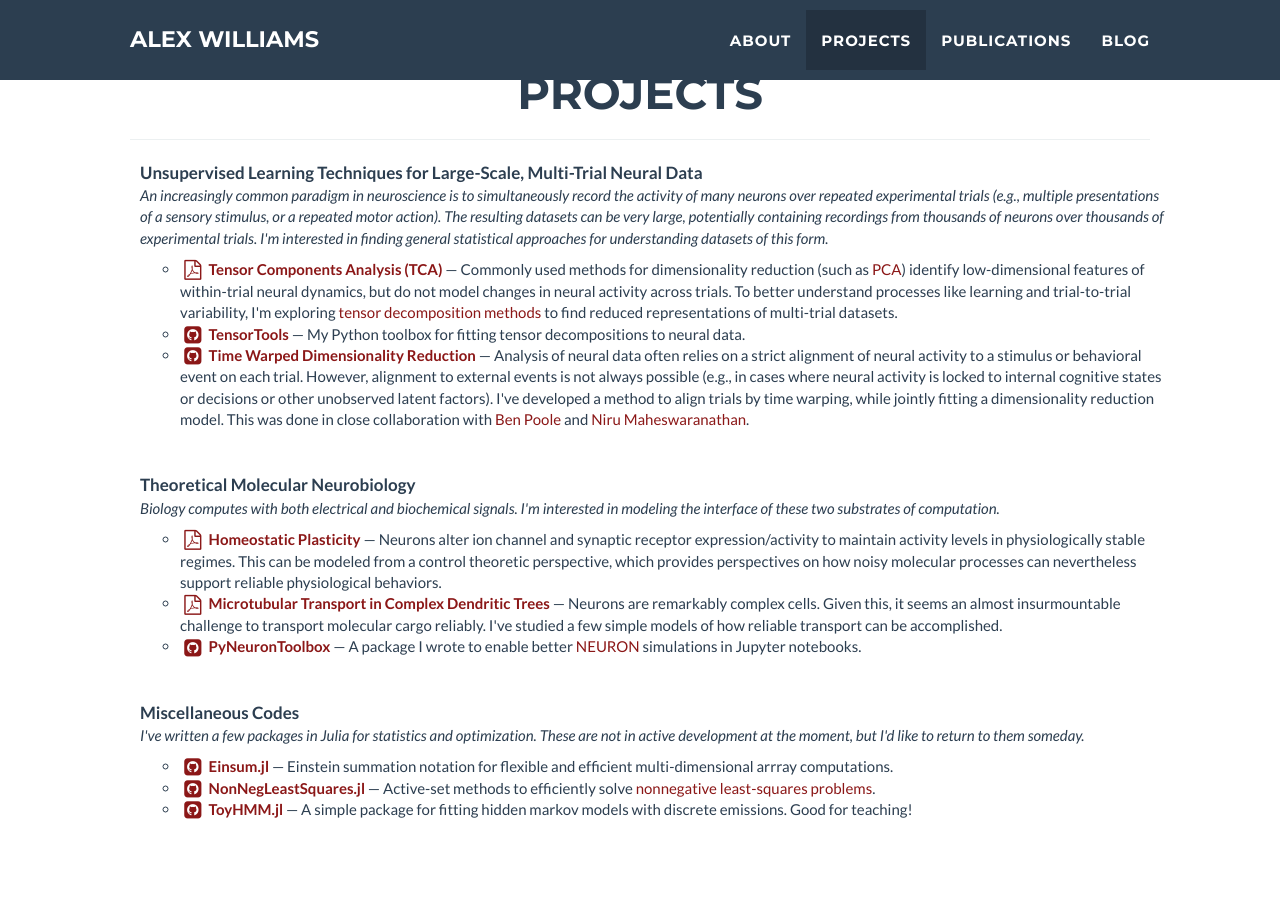
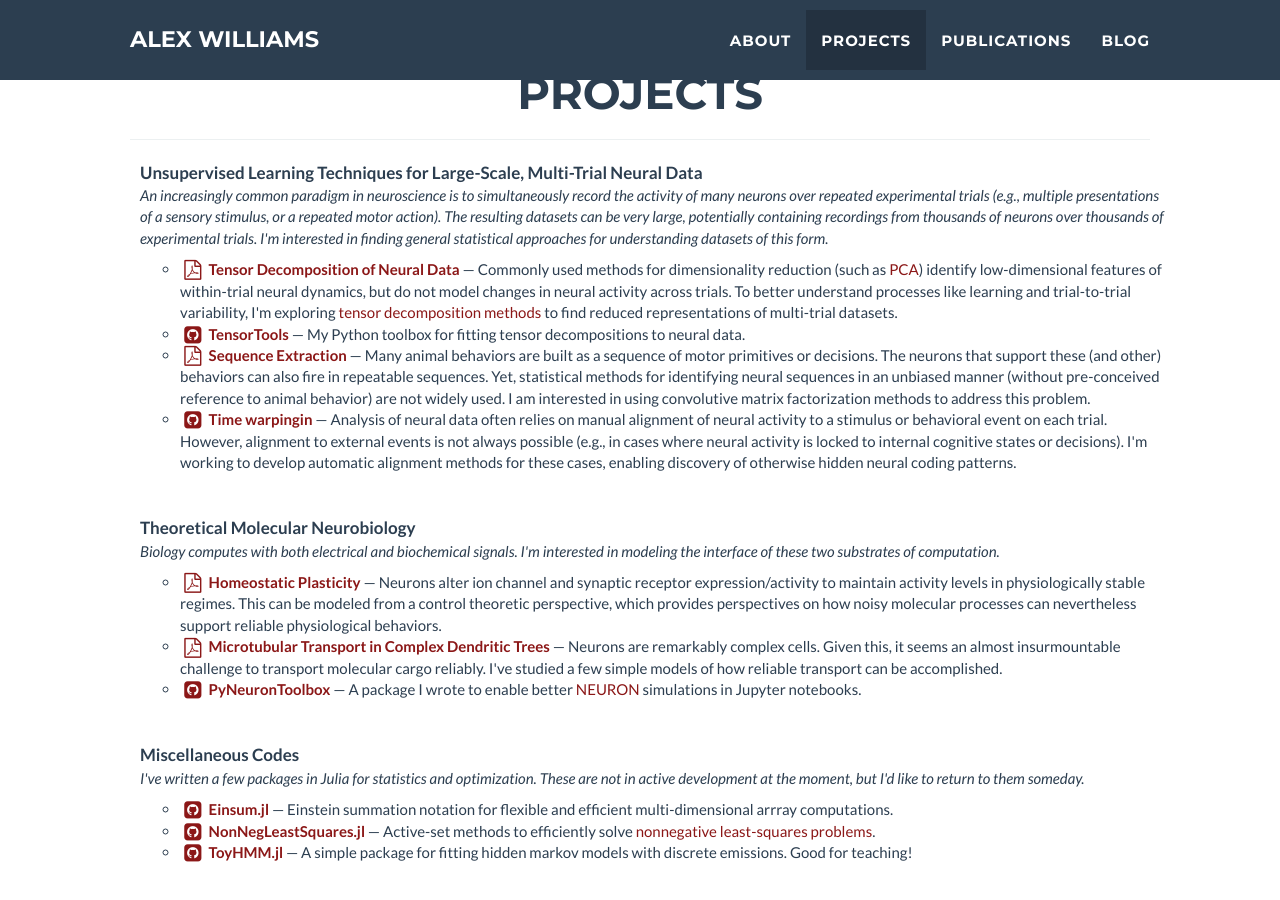
Before and after one commit to ahwillia/ahwillia.github.com, a Jekyll site: the page built from index.html, in a window 1280 px wide and 900 px high, scrolled down 1149 px. Built offline with Jekyll 4.4.1, drawn with Linux system fonts in a browser that asks for light colours; nearby versions of some CDN libraries; library files that are not in the unit come from our copies.

Commit message:
tweak projects

```diff
--- a/_data/projects.yml
+++ b/_data/projects.yml
@@ -8,7 +8,7 @@
     I'm interested in finding general statistical approaches for understanding datasets
     of this form.
   items:
-  - name: Tensor Components Analysis (TCA)
+  - name: Tensor Decomposition of Neural Data
     icon: file-pdf-o
     url: http://alexhwilliams.info/pdf/cosyne17.pdf
     description: >
@@ -24,19 +24,24 @@
     url: http://github.com/ahwillia/tensortools
     description: >
       My Python toolbox for fitting tensor decompositions to neural data.
-  - name: Time Warped Dimensionality Reduction
+  - name: Sequence Extraction
+    icon: file-pdf-o
+    url: https://www.biorxiv.org/content/early/2018/03/02/273128.full.pdf
+    description: >
+      Many animal behaviors are built as a sequence of motor primitives or decisions. The
+      neurons that support these (and other) behaviors can also fire in repeatable sequences.
+      Yet, statistical methods for identifying neural sequences in an unbiased manner
+      (without pre-conceived reference to animal behavior) are not widely used. I am interested
+      in using convolutive matrix factorization methods to address this problem.
+  - name: Time warpingin
     icon: github-square
     url: https://github.com/ganguli-lab/twpca
     description: >
-      Analysis of neural data often relies on a strict alignment of neural activity to
+      Analysis of neural data often relies on manual alignment of neural activity to
       a stimulus or behavioral event on each trial. However, alignment to external events
       is not always possible (e.g., in cases where neural activity is locked to internal
-      cognitive states or decisions or other unobserved latent factors). I've developed a
-      method to align trials by time warping, while jointly fitting a dimensionality
-      reduction model. This was done in close collaboration with
-      <a href="cs.stanford.edu/~poole/">Ben Poole</a> and
-      <a href="http://niru.org/">Niru Maheswaranathan</a>.
-
+      cognitive states or decisions). I'm working to develop automatic alignment methods
+      for these cases, enabling discovery of otherwise hidden neural coding patterns.
 - title: Theoretical Molecular Neurobiology
   description: >
     Biology computes with both electrical and biochemical signals. I'm interested in modeling
```
